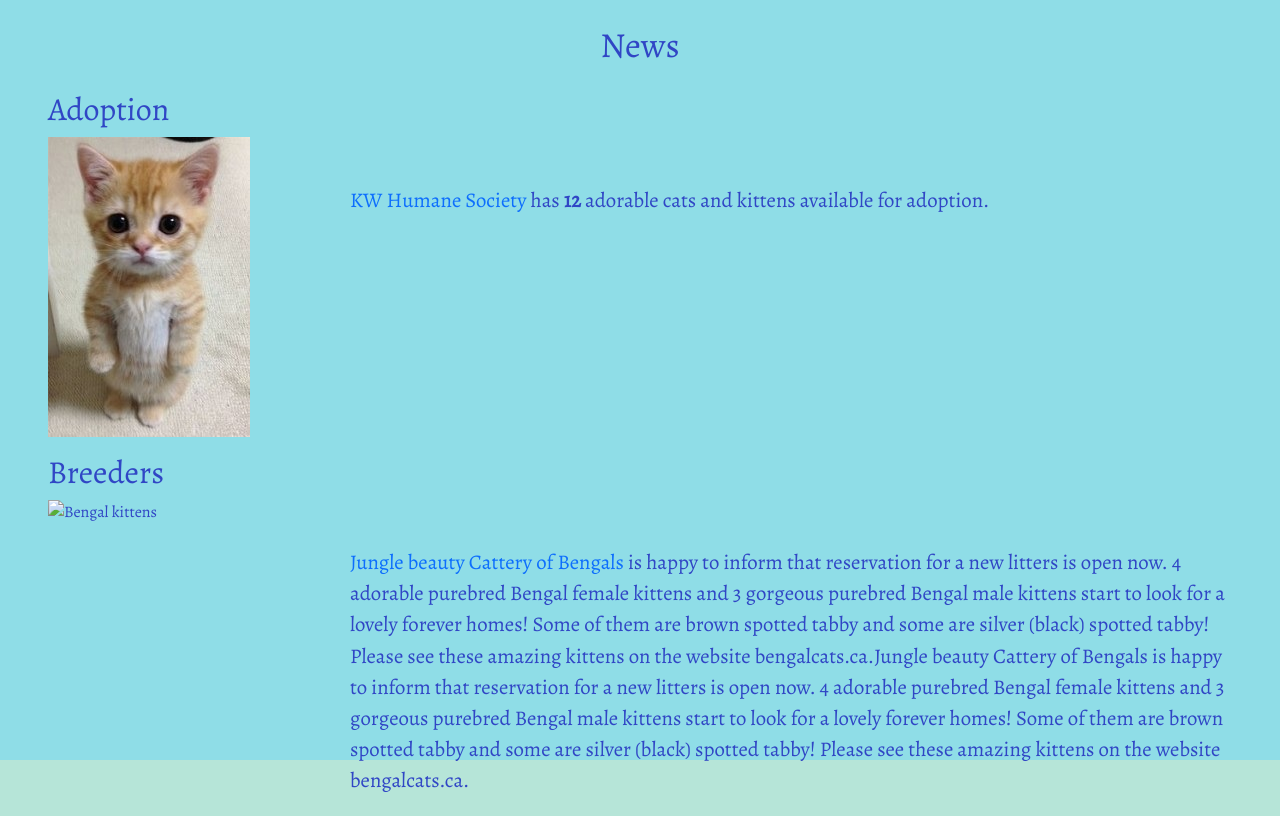
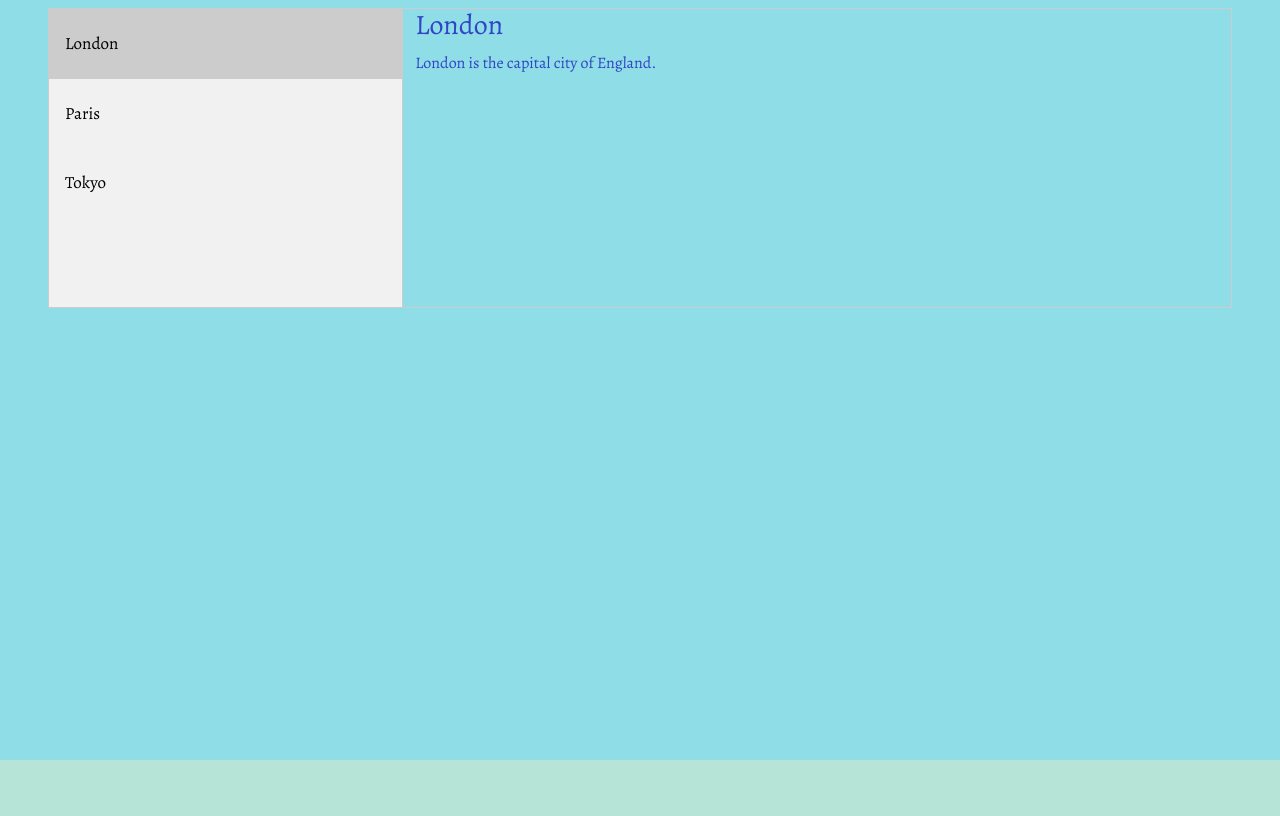
Before and after one commit to mpaskal/ifthecat, a website: page index.html in a window 1280 px wide. Shown: the part 840-1656 px from the top of the page. Drawn offline with nearby package versions, Linux system fonts and the light colour scheme.

Commit message:
Add tabs on News page

```diff
--- a/assets/js/scripts.js
+++ b/assets/js/scripts.js
@@ -21,3 +21,20 @@ function displayMessage(milliseconds) {
     }
   }
 }
+
+function openCity(evt, cityName) {
+  var i, tabcontent, tablinks;
+  tabcontent = document.getElementsByClassName("tabcontent");
+  for (i = 0; i < tabcontent.length; i++) {
+    tabcontent[i].style.display = "none";
+  }
+  tablinks = document.getElementsByClassName("tablinks");
+  for (i = 0; i < tablinks.length; i++) {
+    tablinks[i].className = tablinks[i].className.replace(" active", "");
+  }
+  document.getElementById(cityName).style.display = "block";
+  evt.currentTarget.className += " active";
+}
+
+// Get the element with id="defaultOpen" and click on it
+document.getElementById("defaultOpen").click();
--- a/assets/scss/style.scss
+++ b/assets/scss/style.scss
@@ -7,9 +7,8 @@ $color-fun: #c53093;
 $body-font: "Alegreya", sans-serif;
 $header-font: "Alegreya", cursive;
 
-html,
 body {
-  height: 100vh;
+  min-height: 100vh;
   margin: 0;
   font-family: $body-font;
 }
@@ -154,12 +153,12 @@ a {
 }
 
 .top-row {
-  margin-top: 6%;
-  margin-bottom: 4%;
+  margin-top: 4%;
+  margin-bottom: 2%;
 }
 
 .nav-cards {
-  margin-top: 8%;
+  margin-top: 5%;
 }
 
 #home {
@@ -225,3 +224,47 @@ a {
   flex-direction: row;
   height: 100%;
 }
+
+/* Style the tab */
+.tab {
+  float: left;
+  border: 1px solid #ccc;
+  background-color: #f1f1f1;
+  width: 30%;
+  height: 300px;
+}
+
+/* Style the buttons inside the tab */
+.tab button {
+  display: block;
+  background-color: inherit;
+  color: black;
+  padding: 22px 16px;
+  width: 100%;
+  border: none;
+  outline: none;
+  text-align: left;
+  cursor: pointer;
+  transition: 0.3s;
+  font-size: 17px;
+}
+
+/* Change background color of buttons on hover */
+.tab button:hover {
+  background-color: #ddd;
+}
+
+/* Create an active/current "tab button" class */
+.tab button.active {
+  background-color: #ccc;
+}
+
+/* Style the tab content */
+.tabcontent {
+  float: left;
+  padding: 0px 12px;
+  border: 1px solid #ccc;
+  width: 70%;
+  border-left: none;
+  height: 300px;
+}
--- a/index.html
+++ b/index.html
@@ -195,7 +195,7 @@
           </div>
         </div>
       </div>
-      <div class="footer">
+      <div class="footer d-none d-md-block">
         <p>
           Copyright &copy;
           <script>
@@ -208,67 +208,35 @@
     <!-- section 2 -->
     <div id="news" class="wrapper">
       <div class="containter-fluid p-5">
-        <div class="row">
-          <div class="col-xs-12 col-md-12">
-            <h1 class="text-center mt-3">News</h1>
-          </div>
+        <div class="tab">
+          <button
+            class="tablinks"
+            onclick="openCity(event, 'London')"
+            id="defaultOpen"
+          >
+            London
+          </button>
+          <button class="tablinks" onclick="openCity(event, 'Paris')">
+            Paris
+          </button>
+          <button class="tablinks" onclick="openCity(event, 'Tokyo')">
+            Tokyo
+          </button>
         </div>
 
-        <div class="row mt-3">
-          <h2>Adoption</h2>
-
-          <div class="col-xs-12 col-md-3">
-            <img
-              src="/assets/img/cat_wait.jpg"
-              id="waiting-cat"
-              class="img-fluid"
-              alt="Waiting cat"
-            />
-          </div>
-          <div class="col-xs-12 col-md-9 main-text">
-            <p>
-              <span>
-                <a href="https://kwsphumane.ca/adopts/cats" target="_blank"
-                  >KW Humane Society
-                </a>
-              </span>
-              has <strong> 12 </strong> adorable cats and kittens available for
-              adoption.
-            </p>
-          </div>
+        <div id="London" class="tabcontent">
+          <h3>London</h3>
+          <p>London is the capital city of England.</p>
         </div>
 
-        <div class="row mt-3">
-          <h2>Breeders</h2>
+        <div id="Paris" class="tabcontent">
+          <h3>Paris</h3>
+          <p>Paris is the capital of France.</p>
+        </div>
 
-          <div class="col-xs-12 col-md-3">
-            <img
-              src="/assets/img/bengal_sep17.jpg"
-              id="bengal-img"
-              class="img-fluid"
-              alt="Bengal kittens"
-            />
-          </div>
-          <div class="col-xs-12 col-md-9 main-text">
-            <p>
-              <span>
-                <a href="https:// bengalcats.ca" target="_blank"
-                  >Jungle beauty Cattery of Bengals
-                </a>
-              </span>
-              is happy to inform that reservation for a new litters is open now.
-              4 adorable purebred Bengal female kittens and 3 gorgeous purebred
-              Bengal male kittens start to look for a lovely forever homes! Some
-              of them are brown spotted tabby and some are silver (black)
-              spotted tabby! Please see these amazing kittens on the website
-              bengalcats.ca.Jungle beauty Cattery of Bengals is happy to inform
-              that reservation for a new litters is open now. 4 adorable
-              purebred Bengal female kittens and 3 gorgeous purebred Bengal male
-              kittens start to look for a lovely forever homes! Some of them are
-              brown spotted tabby and some are silver (black) spotted tabby!
-              Please see these amazing kittens on the website bengalcats.ca.
-            </p>
-          </div>
+        <div id="Tokyo" class="tabcontent">
+          <h3>Tokyo</h3>
+          <p>Tokyo is the capital of Japan.</p>
         </div>
       </div>
     </div>
```
Also changed, not shown: assets/css/style.css, 1 other file.
